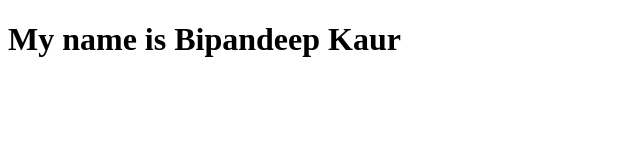
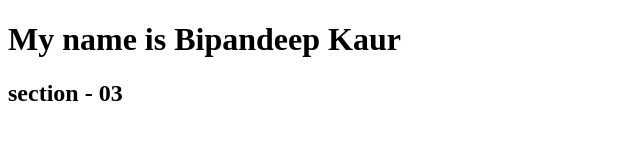
Before and after one commit to bipandeepkaur/index.html, a plain HTML site: page index.html in a window 1280 px wide. Shown: the whole page, without its empty margins (0-640 px from the left). Drawn offline with Linux system fonts and the light colour scheme.

Commit message:
Add files via upload

```diff
--- a/index.html
+++ b/index.html
@@ -8,5 +8,7 @@
   <body>
     <h1>My name is Bipandeep Kaur</h1>
 
+    <h2>section - 03</h2>
+
   </body>
 </html>
```
